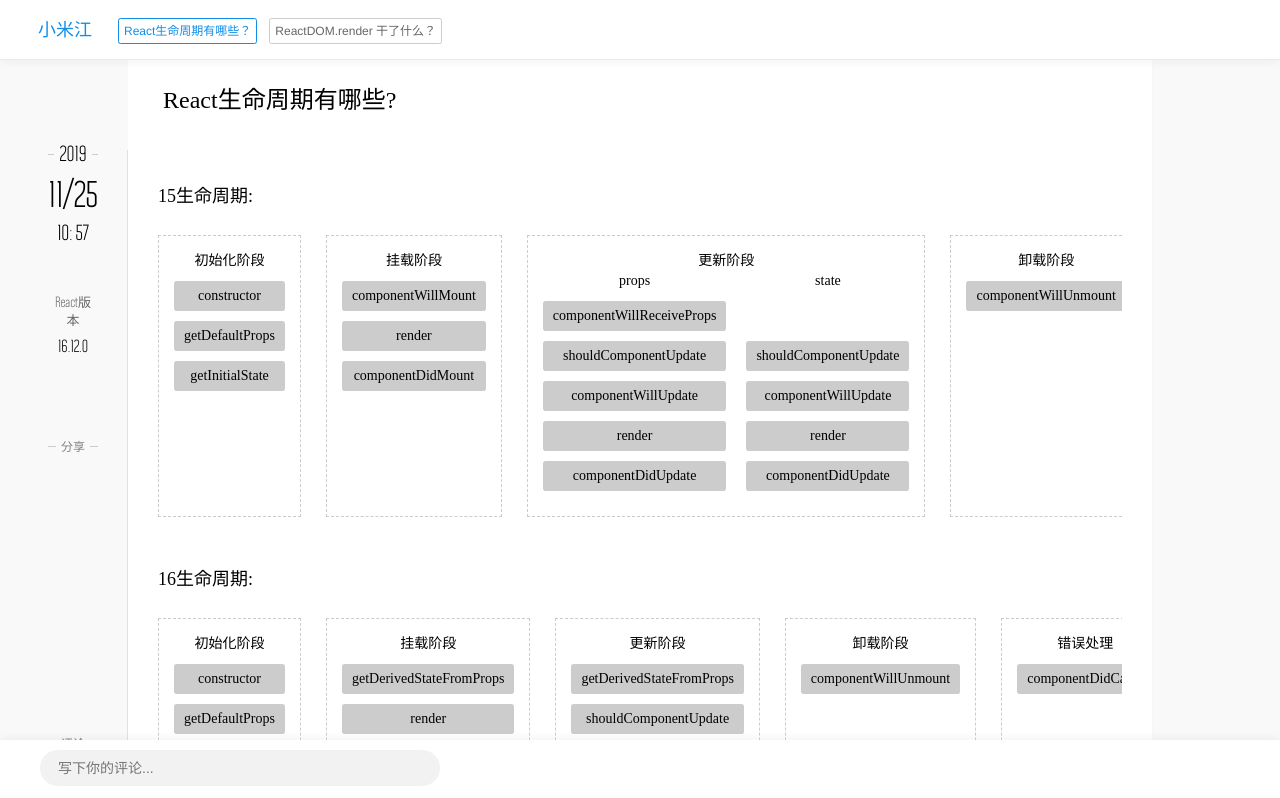
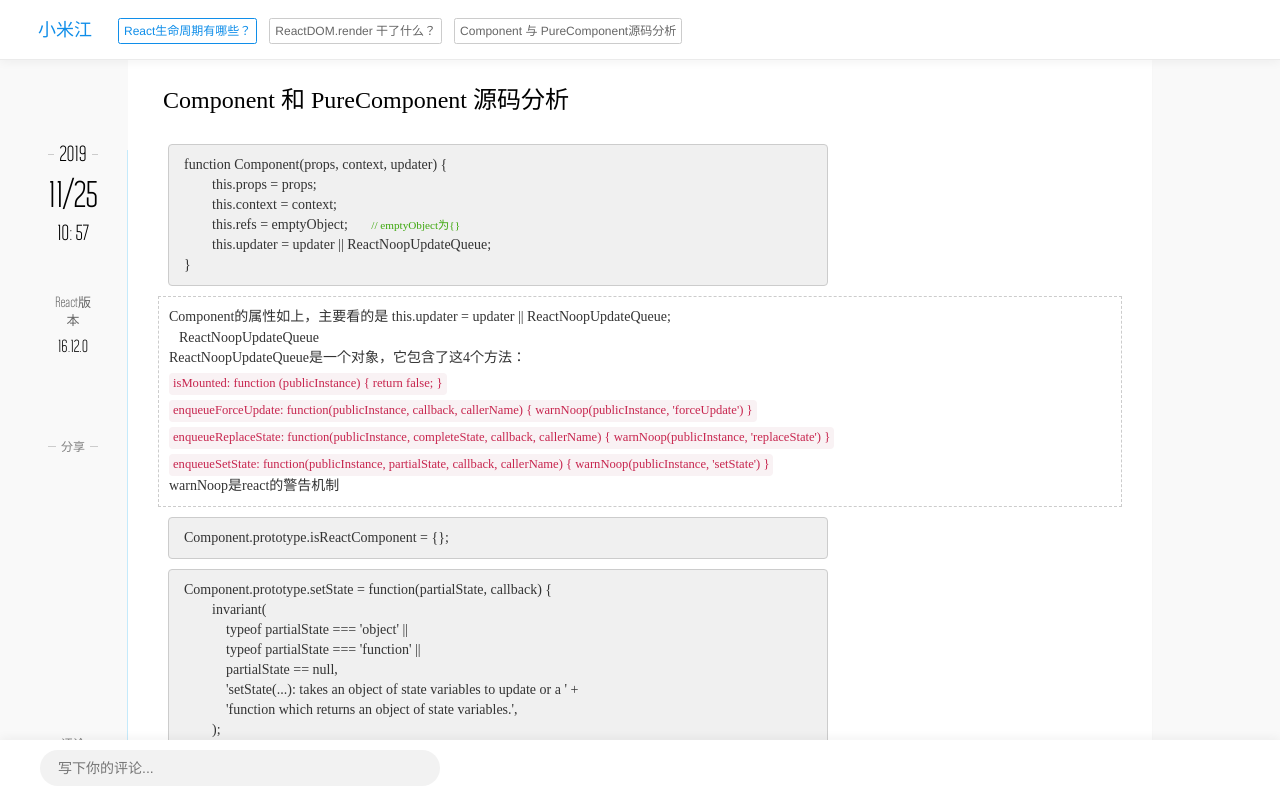
Before and after one commit to weily22/sidebar, a React (Create React App) app: page /#/ in a window 1280 px wide. Shown: the top 798 px of the page. Built offline with nearby package versions, Linux system fonts and the light colour scheme; a small style sheet from the web is missing.

Commit message:
添加Component 和 PureComponent 源码分析

```diff
--- /dev/null
+++ b/src/components/APureComponent/APureComponent.jsx
@@ -0,0 +1,64 @@
+import React, { Component } from 'react';
+
+const symArr = ['{', '}', '{}'];
+class APureComponent extends Component {
+  render() {
+    return (
+        <div className="a_pure_component">
+          <h2 className="article_title fz-24">
+            <i className="iconfont gh_titleicon fz-18"/>Component 和 PureComponent 源码分析
+          </h2>
+          <div className="my_table">
+            <code>
+            <p>function Component(props, context, updater) {symArr[0]}</p>
+            <p className="em-2">this.props = props;</p>
+            <p className="em-2">this.context = context;</p>
+            <p className="em-2">this.refs = emptyObject; <span className="annotate">// emptyObject为{symArr[2]}</span>  </p>
+            <p className="em-2">this.updater = updater || ReactNoopUpdateQueue;</p>
+            <p>{symArr[1]}</p>
+            </code>
+            <div className="li">
+              <p>Component的属性如上，主要看的是 this.updater = updater || ReactNoopUpdateQueue;</p>
+              <i className="iconfont gh_arrow_r" />ReactNoopUpdateQueue
+              <p>ReactNoopUpdateQueue是一个对象，它包含了这4个方法：</p>
+              <p><span className="code"> isMounted: function (publicInstance) {symArr[0]} return false; {symArr[1]}</span></p>
+              <p><span className="code">enqueueForceUpdate: function(publicInstance, callback, callerName) {symArr[0]} warnNoop(publicInstance, 'forceUpdate') }</span></p>
+              <p><span className="code">enqueueReplaceState: function(publicInstance, completeState, callback, callerName) {symArr[0]} warnNoop(publicInstance, 'replaceState') }</span></p>
+              <p><span className="code">enqueueSetState: function(publicInstance, partialState, callback, callerName) {symArr[0]} warnNoop(publicInstance, 'setState') }</span></p>
+              <p>warnNoop是react的警告机制</p>
+            </div>
+            <code>
+              <p>Component.prototype.isReactComponent = {symArr[2]};</p>
+            </code>
+            <code>
+              <p>Component.prototype.setState = function(partialState, callback) {symArr[0]}</p>
+              <p className="em-2">invariant( </p>
+              <p className="em-3">typeof partialState === 'object' || </p>
+              <p className="em-3">typeof partialState === 'function' ||</p>
+              <p className="em-3">partialState == null,</p>
+              <p className="em-3">'setState(...): takes an object of state variables to update or a ' + </p>
+              <p className="em-3">'function which returns an object of state variables.',</p>
+              <p className="em-2">);</p>
+              <p className="em-2">this.updater.enqueueSetState(this, partialState, callback, 'setState');</p>
+              <p>};</p>
+            </code>
+            <div className="li">invariant是react的警告机制</div>
+            <code>
+              <p>Component.prototype.forceUpdate = function(callback) {symArr[0]}</p>
+              <p className="em-2">this.updater.enqueueForceUpdate(this, callback, 'forceUpdate');</p>
+              <p>};</p>
+            </code>
+            <div className="li">
+              <p>PureComponent 继承至 Component</p>
+              <p>唯一的区别：PureComponent多设置了一个属性为true, 用于后面不做更新的判断</p>
+              <p>pureComponentPrototype.isPureReactComponent = true;</p>
+            </div>
+
+
+          </div>
+        </div>
+    );
+  }
+}
+
+export default APureComponent;
--- /dev/null
+++ b/src/components/APureComponent/APureComponent.scss
@@ -0,0 +1,47 @@
+.a_pure_component {
+    code {
+        font-family: 'Monaco';
+        padding: 10px 15px;
+        width: 660px;
+        color: #333;
+        margin: 10px;
+        background-color: #f0f0f0;
+        border-radius: 4px;
+        border: 1px solid #ccc;
+        display: block;
+    }
+    .my_table {
+        font-family: 'Monaco';
+        color: #333;
+        .em-2 {
+            text-indent: 2em;
+        }
+        .em-3 {
+            text-indent: 3em;
+        }
+        .annotate {
+            color: #3da70d;
+            font-size: 80%;
+            margin-left: 20px;
+        }
+        .li {
+            padding: 10px;
+            border: 1px dashed #ccc;
+            margin-bottom: 10px;
+            .gh_arrow_r {
+                color: #c7254e;
+                margin-right: 10px;
+            }
+            .code {
+                padding: 2px 4px;
+                font-size: 90%;
+                color: #c7254e;
+                background-color: #f9f2f4;
+                border-radius: 4px;
+                margin-top: 5px;
+                display: inline-block;
+            }
+        }
+    }
+
+}
--- /dev/null
+++ b/src/components/APureComponent/index.js
@@ -0,0 +1,4 @@
+import APureComponent from './APureComponent';
+import './APureComponent.scss';
+
+export default APureComponent;
--- a/src/pages/Article/Article.jsx
+++ b/src/pages/Article/Article.jsx
@@ -1,6 +1,7 @@
 import React, { Component } from 'react';
 import LifeCycle from './../../components/LifeCycle';
 import ReactDOMRender from './../../components/ReactDOMRender';
+import APureComponent from './../../components/APureComponent';
 
 class Article extends Component {
   renderPart() {
@@ -11,16 +12,16 @@ class Article extends Component {
         return <LifeCycle />;
       case 'part2':
         return <ReactDOMRender />;
+      case 'part3':
+        return <APureComponent />;
       default:
-        return <LifeCycle />;
+        return <APureComponent />;
     }
   }
   render() {
     return (
       <div className="mi-article">
         { this.renderPart() }
-        {/*<LifeCycle />*/}
-        {/*<ReactDOMRender />*/}
       </div>
     )
   }
--- a/src/pages/Home/Home.jsx
+++ b/src/pages/Home/Home.jsx
@@ -9,6 +9,7 @@ class Home extends Component {
     titleArr: [
       { title: 'React生命周期有哪些？', type: 'part1' },
       { title: 'ReactDOM.render 干了什么？', type: 'part2' },
+      { title: 'Component 与 PureComponent源码分析', type: 'part3' },
     ],
   };
   dateFormat = () => {
```
